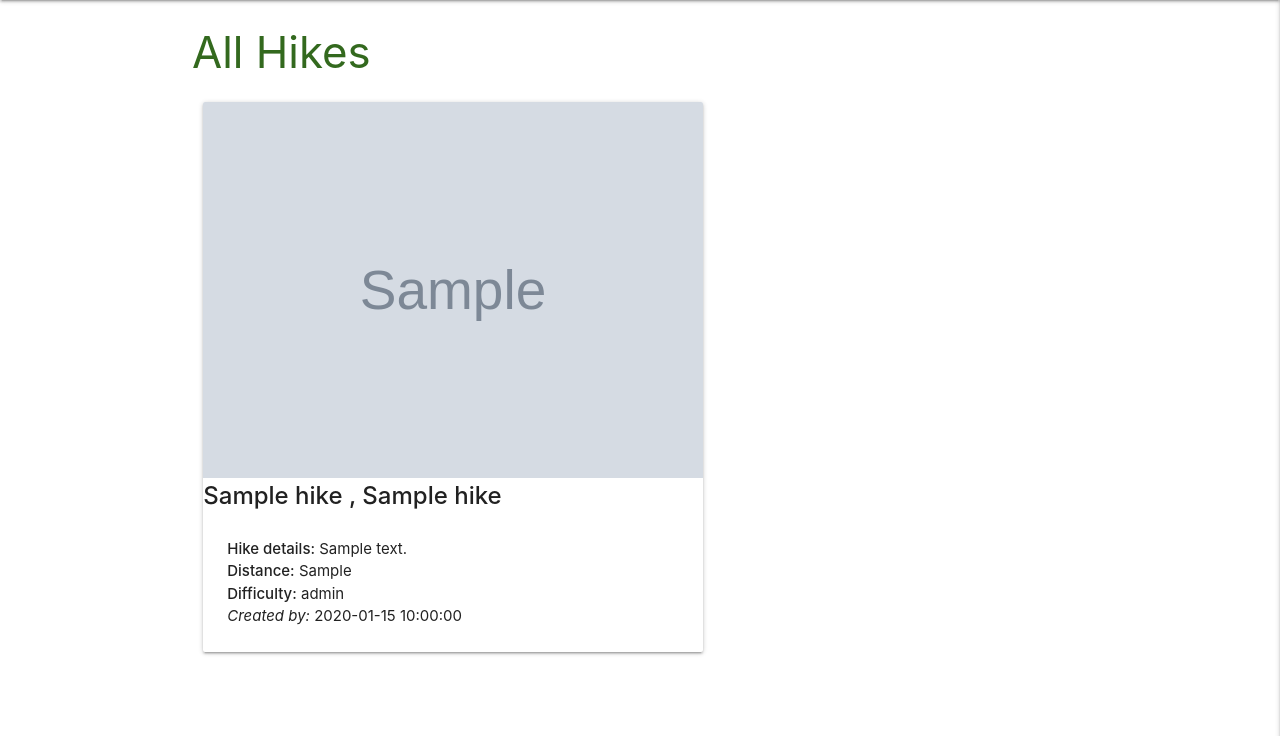
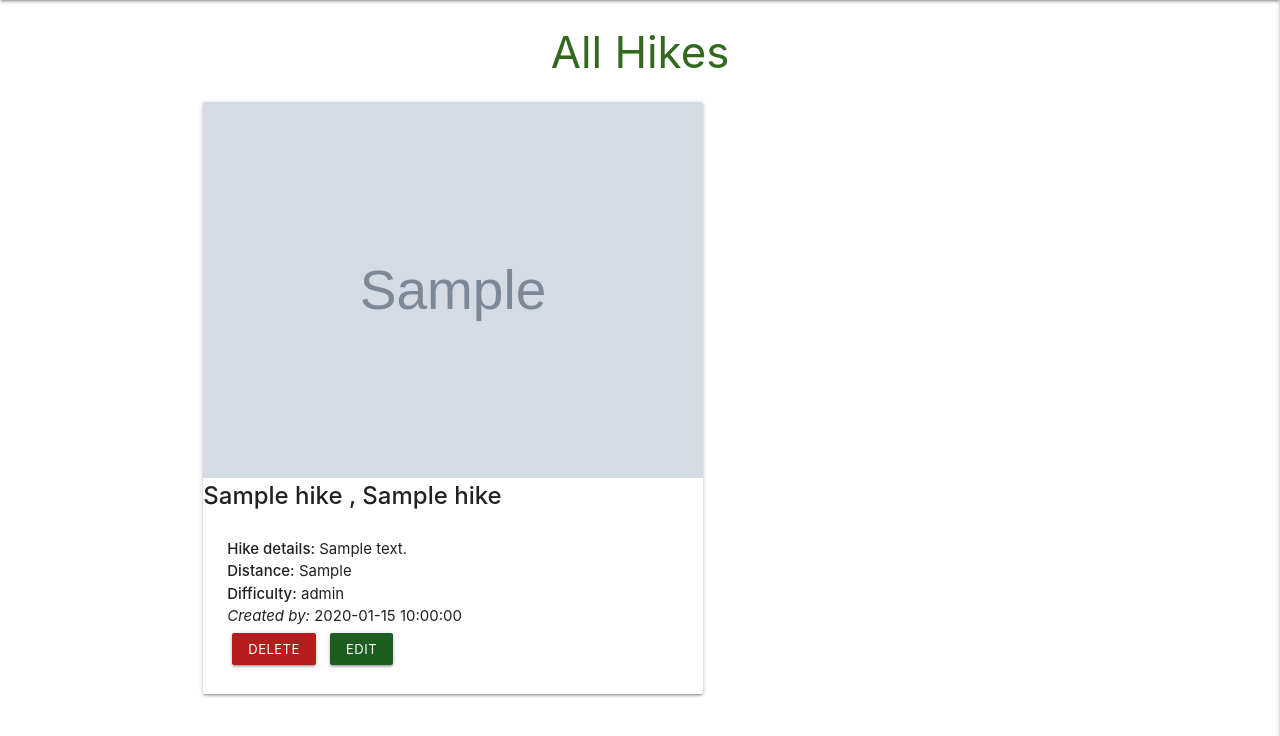
Before and after one commit to MWatty/hike_ireland, a Flask app: page / in a window 1280 px wide. Shown: the part 64-800 px from the top of the page. Run offline with Flask 2, Linux system fonts and the light colour scheme; grey boxes marked "Sample" are stand-in pictures; a database or web service that is not in the repository returns one stand-in record (values such as "Sample title"); some libraries are stand-ins or nearby versions.

Commit message:
Added edit / delete buttons

```diff
--- a/static/css/style.css
+++ b/static/css/style.css
@@ -6,3 +6,7 @@
 flashes h4{
     line-height: 2;
 }
+
+.btn-small{
+    margin: 5px;
+}
--- a/templates/hikes.html
+++ b/templates/hikes.html
@@ -1,7 +1,7 @@
 {% extends "base.html" %}
 {% block content %}
 
-<h3 class="light-green-text text-darken-4 centre-align">All Hikes</h3>
+<h3 class="light-green-text text-darken-4 center-align">All Hikes</h3>
 
 <div class="row">
     {% for hike in hikes %}
@@ -17,6 +17,8 @@
                 <p><strong>Distance:</strong> {{ hike.hike_distance }}</p>
                 <p><strong>Difficulty:</strong> {{ hike.difficulty_level }}</p>
                 <p class="centre"><em> Created by:</em> {{ hike.created_by }}</p>
+                <a href="" class="btn-small red darken-4">Delete</a>
+                <a href="" class="btn-small  green darken-4">Edit</a>
             </div>
         </div>
     </div>
```
